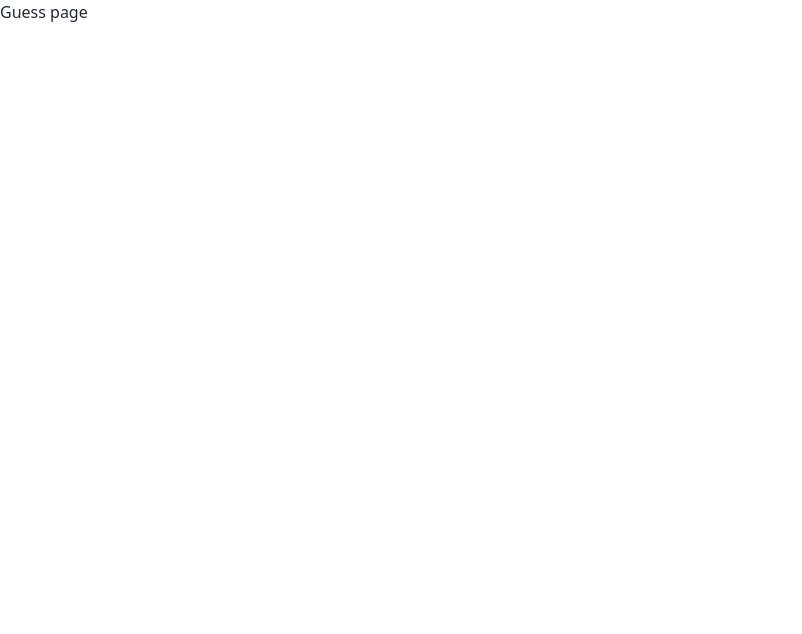
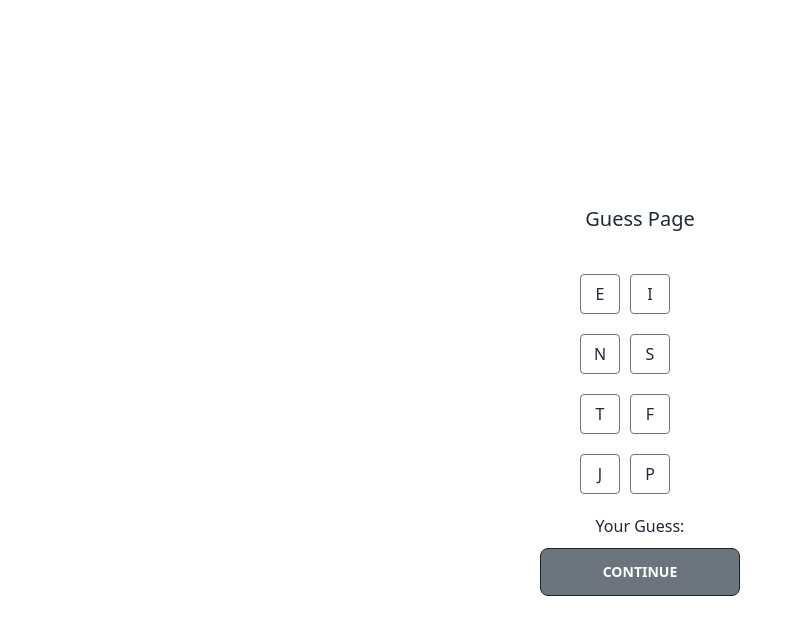
Before and after one commit to dekunma/cpsc-537-project-frontend, a Next.js app: page /guess in a window 1280 px wide. Shown: the top 634 px of the page, without its empty margins (0-802 px from the left). Built offline with nearby package versions, Linux system fonts and the light colour scheme.

Commit message:
Guess Page

```diff
--- /dev/null
+++ b/components/MBTIGuessComponent.js
@@ -0,0 +1,133 @@
+import React, { useState } from 'react';
+import { useRouter } from 'next/router'
+
+function MBTIGuessComponent() {
+    const router = useRouter();
+    const name = router.query.name;
+    const [guess, setGuess] = useState({
+        EorI: '',
+        NorS: '',
+        TorF: '',
+        JorP: ''
+    });
+
+    const handleGuess = (type, value) => {
+        setGuess(prevState => ({ ...prevState, [type]: value }));
+    }
+
+    const getMBTI = () => {
+        return `${guess.EorI}${guess.NorS}${guess.TorF}${guess.JorP}`;
+    }
+
+    const handleContinue = () => {
+        const mbti = getMBTI();
+        router.push({
+            pathname: '/nextPage',
+            query: { mbti, name }
+        });
+    }
+
+    return (
+        <div>
+            <div className="radio-container">
+                <p style={{ fontSize: '20px', marginBottom: '20px' }}>Guess Page</p>
+                <p style={{ fontSize: '20px', marginBottom: '20px' }}>{name}</p>
+                <div class="btn-group">
+                    <div className="mbti-option" style={{ marginRight: '20px' }}>
+                        <input type="radio" id="EorI_E" name="EorI" className="radio radio-secondary" onChange={() => handleGuess('EorI', 'E')} />
+                        <label htmlFor="EorI_E" title="E (Extraversion): Energized by interaction and external stimuli, extroverts often seek social environments and are outgoing">E</label>
+
+                        <input type="radio" id="EorI_I" name="EorI" className="radio radio-secondary" onChange={() => handleGuess('EorI', 'I')} />
+                        <label htmlFor="EorI_I" title="I (Introversion): Introverts tend to be introspective, preferring solitude or small group interactions and often engage in deep reflection">I</label>
+                    </div>
+                    <div className="mbti-option">
+                        <input type="radio" id="NorS_N" name="NorS" className="radio radio-secondary" onChange={() => handleGuess('NorS', 'N')} />
+                        <label htmlFor="NorS_N" title="N (Intuition): Intuitives focus on abstract concepts, possibilities, and the bigger picture, often thinking about the future.">N</label>
+
+                        <input type="radio" id="NorS_S" name="NorS" className="radio radio-secondary" onChange={() => handleGuess('NorS', 'S')} />
+                        <label htmlFor="NorS_S" title="S (Sensing): Sensing individuals rely on concrete facts, details, and experiences, often living in the present moment.">S</label>
+                    </div>
+                </div>
+                <div class="btn-group">
+                    <div className="mbti-option" style={{ marginRight: '20px' }}>
+                        <input type="radio" id="TorF_T" name="TorF" className="radio radio-secondary" onChange={() => handleGuess('TorF', 'T')} />
+                        <label htmlFor="TorF_T" title="T (Thinking): Thinkers base decisions on logic, consistency, and objective analysis, often prioritizing the truth over emotions.">T</label>
+
+                        <input type="radio" id="TorF_F" name="TorF" className="radio radio-secondary" style={{ marginRight: '50px' }} onChange={() => handleGuess('TorF', 'F')} />
+                        <label htmlFor="TorF_F" title="F (Feeling): Feelers make decisions based on values, emotions, and harmony, often emphasizing human needs and relationships.">F</label>
+                    </div>
+                    <div className="mbti-option">
+                        <input type="radio" id="JorP_J" name="JorP" className="radio radio-secondary" onChange={() => handleGuess('JorP', 'J')} />
+                        <label htmlFor="JorP_J" title="J (Judging): Judging types prefer structure, planning, and organization, often enjoying routines and clear expectations.">J</label>
+
+                        <input type="radio" id="JorP_P" name="JorP" className="radio radio-secondary" onChange={() => handleGuess('JorP', 'P')} />
+                        <label htmlFor="JorP_P" title="P (Perceiving): Perceiving individuals are adaptable, spontaneous, and open-ended, often resisting strict schedules or early final decisions.">P</label>
+                    </div>
+                </div>
+                <div style={{ marginBottom: '10px' }}>
+                    Your Guess: {guess.EorI}{guess.NorS}{guess.TorF}{guess.JorP}
+                </div>
+                <button className="btn btn-active btn-neutral" onClick={handleContinue}>Continue</button>
+            </div>
+            <style jsx>{`
+                .btn {
+                    width: 200px;
+                    background-color: #6c757d;
+                    color: #FFFFFF;
+                }
+                .radio-container {
+                    display: flex;
+                    flex-direction: column;
+                    align-items: center;
+                    justify-content: center;
+                    height: 100vh;
+                }
+
+                .mbti-option {
+                    display: flex;
+                    align-items: center;
+                    margin-bottom: 20px;
+                }
+
+                .btn-group {
+                    display: flex;
+                    justify-content: space-between;
+                    margin-bottom: 10px;
+                }
+
+                .radio {
+                    display: none;
+                }
+
+                .radio + label {
+                    width: 40px;
+                    height: 40px;
+                    text-align: center;
+                    line-height: 30px;
+                    cursor: pointer;
+                    padding: 4px 10px;
+                    border: 1px solid #ccc;
+                    border-radius: 4px;
+                    display: inline-block;
+                    position: relative;
+                    margin-right: 10px;
+                }
+
+                .radio:checked + label {
+                    background-color: #007bff;
+                    color: #fff;
+                }
+
+                .radio-secondary + label {
+                    border-color: #6c757d;
+                }
+
+                .radio:checked.radio-secondary + label {
+                    background-color: #6c757d;
+                }
+            `}</style>
+        </div>
+    );
+}
+
+export default MBTIGuessComponent;
--- a/pages/guess/index.jsx
+++ b/pages/guess/index.jsx
@@ -1,7 +1,8 @@
+import MBTIGuessComponent from '../../components/MBTIGuessComponent'
 export default function Guess() {
   return (
     <div>
-      <h1>Guess page</h1>
+      <MBTIGuessComponent />
     </div>
   );
 }
```
